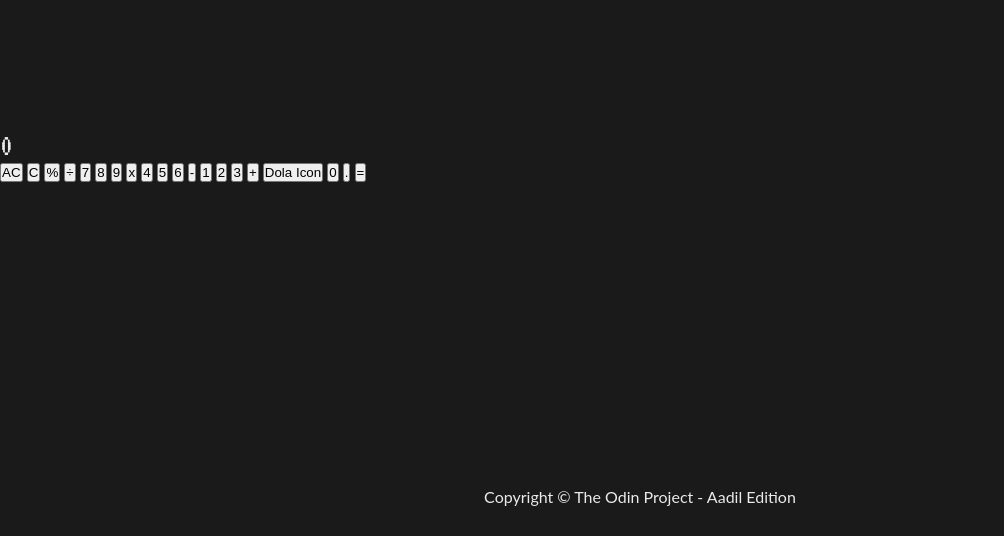
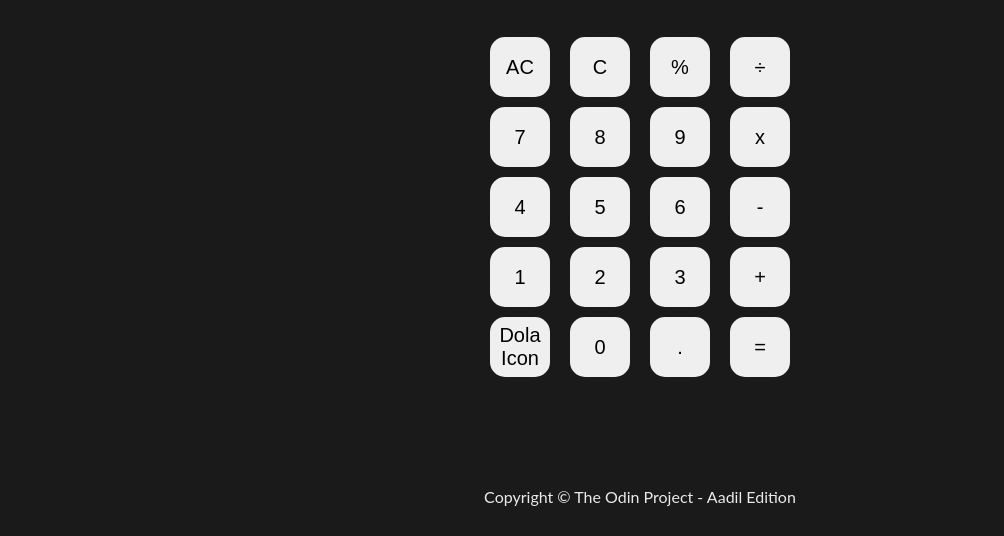
Before and after one commit to Ya-dola/odin-calculator, a plain HTML site: page index.html in a window 1280 px wide. Shown: the part 264-800 px from the top of the page, without its empty margins (0-1004 px from the left). Drawn offline with Linux system fonts and the light colour scheme.

Commit message:
Added Basic Styling

```diff
--- a/index.html
+++ b/index.html
@@ -12,9 +12,10 @@
             Calculating with Dola
         </h1>
 
+        <div class="container">
             <div class="calculator">
                 <div class="calcDisplay">
-                <div class="prevCalculation"></div>
+                    <div class="prevCalculation">2 + 2</div>
                     <div class="currCalculation">0</div>
                 </div>
                 <div class="btnsGrid">
@@ -44,6 +45,7 @@
                     <button>=</button>
                 </div>
             </div>
+        </div>
 
         <div class="footer" data-number>
             <div>
--- a/style.css
+++ b/style.css
@@ -41,6 +41,16 @@ body {
     font-family: Lato, sans-serif;
 }
 
+button {
+    text-decoration: none;
+    border: none;
+    outline: none;
+    border-radius: 25%;
+    font-size: var(--size-button);
+    width: 60px;
+    height: 60px;
+}
+
 /*Classes*/
 
 .heading {
@@ -50,9 +60,37 @@ body {
     text-align: center;
 }
 
+.container {
+    display: flex;
+    justify-content: center;
+    align-content: center;
+    text-align: center;
+}
+
+.calculator {
+    display: flex;
+    flex-direction: column;
+    justify-content: center;
+    align-items: center;
+    gap: 40px;
+    width: 300px;
+}
+
 .calcDisplay {
+    display: flex;
+    flex-direction: column;
+    justify-content: flex-end;
+    align-content: flex-end;
     font-family: VT323, monospace;
     font-size: var(--size-display);
+    text-align: right;
+    width: 100%;
+}
+
+.btnsGrid {
+    display: grid;
+    grid-template: repeat(4, 1fr) / repeat(4, 1fr);
+    grid-gap: 10px 20px;
 }
 
 .footer {
```
Lines whose indentation alone changed are shown as unchanged.
